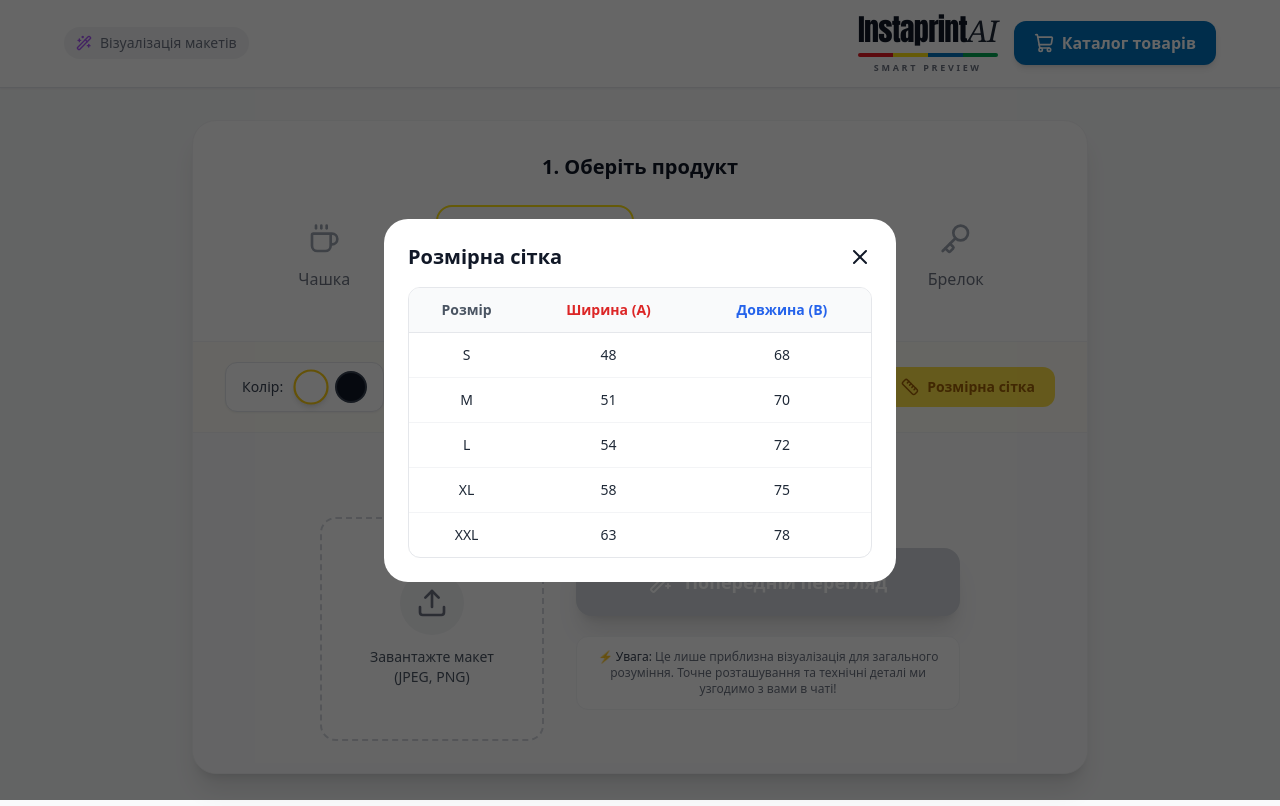
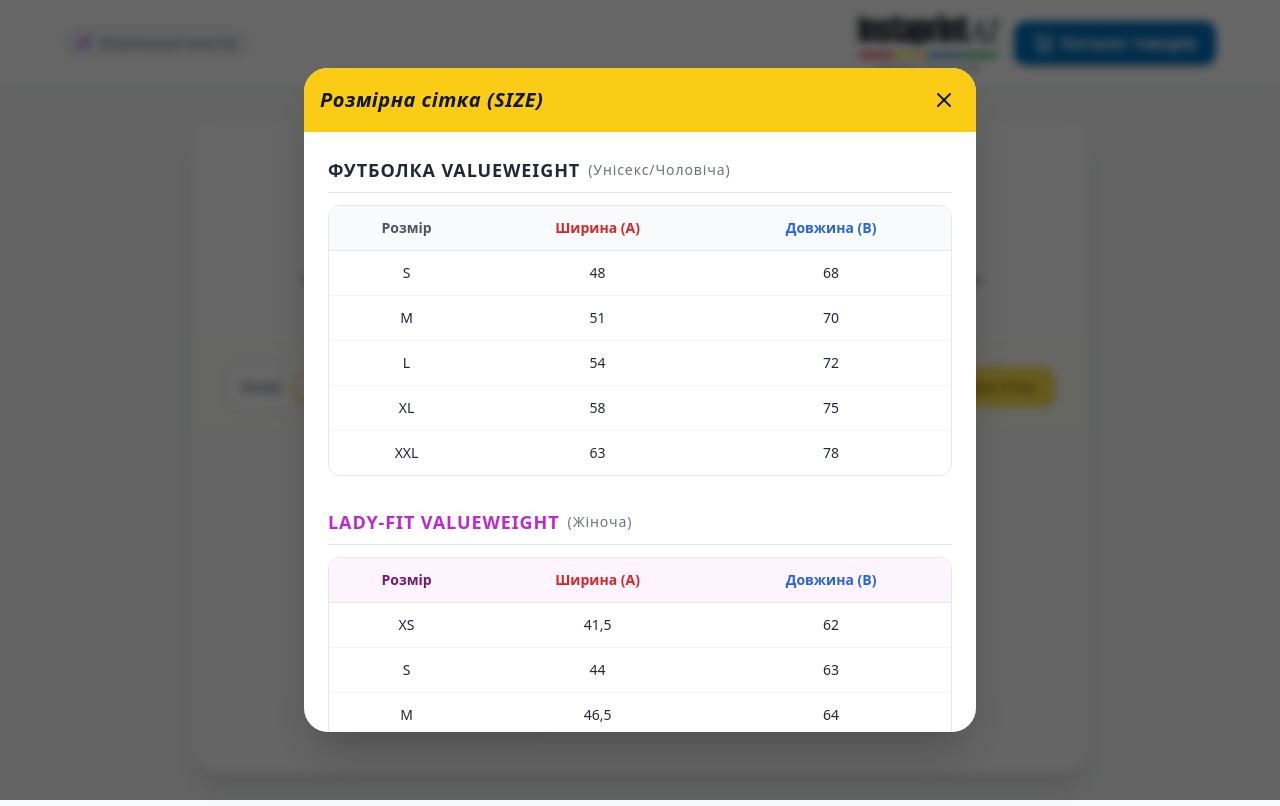
Before and after one commit to instaprintua/instaprint-mini-app, a React (Vite) app: page / in a window 1280 px wide. Both pictures are taken after a click on the button "Розмірна сітка". Built offline with nearby package versions, Linux system fonts and the light colour scheme.

Commit message:
Enhance product mockups and UI elements
Added mockup images for various products and improved styling for buttons and overlays.

```diff
--- a/src/App.jsx
+++ b/src/App.jsx
@@ -14,6 +14,15 @@ const PRODUCTS = {
   tshirt: { id: 'tshirt', name: 'Футболка', icon: Shirt, themeColor: BRAND.yellow },
   pillow: { id: 'pillow', name: 'Подушка', icon: Square, themeColor: BRAND.blue },
   keychain: { id: 'keychain', name: 'Брелок', icon: Key, themeColor: BRAND.green }
+};
+
+// Професійні фони-мокапи (можете потім замінити на свої посилання)
+const MOCKUPS = {
+  white_tshirt: "https://images.unsplash.com/photo-1581655353564-df123a1eb820?q=80&w=800&auto=format&fit=crop",
+  black_tshirt: "https://images.unsplash.com/photo-1583743814966-8936f5b7be1a?q=80&w=800&auto=format&fit=crop",
+  mug: "https://images.unsplash.com/photo-1514228742587-6b1558fcca3d?q=80&w=800&auto=format&fit=crop",
+  pillow: "https://images.unsplash.com/photo-1584100936595-c0654b55a2e2?q=80&w=800&auto=format&fit=crop",
+  keychain: "https://images.unsplash.com/photo-1606836650800-4b24e6ff0571?q=80&w=800&auto=format&fit=crop"
 };
 
 export default function App() {
@@ -61,7 +70,7 @@ export default function App() {
     if (!uploadedImage) return;
     setIsGenerating(true);
 
-    // Імітація роботи алгоритму для wow-ефекту перед клієнтом
+    // Імітація обробки для збереження WOW-ефекту
     setTimeout(() => {
       setGeneratedResult(true);
       setIsGenerating(false);
@@ -100,34 +109,30 @@ export default function App() {
     </div>
   );
 
-  // Динамічний рендер макету за допомогою CSS
+  // Головна функція накладання принта
   const renderMockup = () => {
-    let containerStyle = "relative w-full max-w-md mx-auto aspect-square rounded-2xl overflow-hidden flex flex-col items-center justify-center shadow-inner border-2 border-gray-100 ";
-    let imageStyle = "relative z-10 object-contain drop-shadow-md transition-all ";
+    let bgImage = MOCKUPS.white_tshirt;
+    let overlayClass = "absolute z-10 object-contain transition-all duration-500 ";
 
     if (activeProduct === 'tshirt') {
-      containerStyle += tshirtColor === 'white' ? "bg-[#f5f5f5]" : "bg-[#1a1a1a]";
-      imageStyle += "w-2/5 -mt-12 mix-blend-multiply";
-      if (tshirtColor === 'black') imageStyle = imageStyle.replace('mix-blend-multiply', 'opacity-90');
+      bgImage = tshirtColor === 'white' ? MOCKUPS.white_tshirt : MOCKUPS.black_tshirt;
+      // mix-blend-multiply створює ілюзію тіней на тканині для світлих речей
+      overlayClass += tshirtColor === 'white' ? "w-[30%] -mt-12 mix-blend-multiply" : "w-[30%] -mt-12 opacity-90";
     } else if (activeProduct === 'mug') {
-      containerStyle += "bg-gradient-to-b from-gray-50 to-gray-200";
-      imageStyle += "w-1/2 h-1/2 object-cover rounded-xl shadow-sm";
+      bgImage = MOCKUPS.mug;
+      overlayClass += "w-[28%] mt-4 -ml-2 mix-blend-multiply";
     } else if (activeProduct === 'pillow') {
-      containerStyle += "bg-white p-12";
-      imageStyle += "w-full h-full object-cover rounded-md shadow-inner";
+      bgImage = MOCKUPS.pillow;
+      overlayClass += "w-[45%] mt-6 mix-blend-multiply";
     } else if (activeProduct === 'keychain') {
-      containerStyle += "bg-amber-50";
-      imageStyle += "w-1/3 h-1/3 object-cover rounded-full shadow-lg border-4 border-gray-300";
+      bgImage = MOCKUPS.keychain;
+      overlayClass += "w-[25%] rounded-full opacity-90";
     }
 
     return (
-      <div className={containerStyle}>
-        {/* Імітація об'єму (блік) */}
-        <div className="absolute inset-0 bg-gradient-to-tr from-black/5 to-white/30 pointer-events-none z-20"></div>
-        {activeProduct === 'tshirt' && (
-          <div className="absolute top-4 text-xs font-bold text-gray-400 opacity-50 z-0 border-b-2 px-8 pb-1">Комір</div>
-        )}
-        <img src={uploadedImage} alt="Print Preview" className={imageStyle} />
+      <div className="relative w-full max-w-md mx-auto aspect-square rounded-2xl overflow-hidden flex flex-col items-center justify-center shadow-lg border border-gray-100 bg-white">
+        <img src={bgImage} alt="Mockup Background" className="absolute inset-0 w-full h-full object-cover z-0" />
+        <img src={uploadedImage} alt="Print Preview" className={overlayClass} />
       </div>
     );
   };
@@ -191,7 +196,7 @@ export default function App() {
                     </select>
                   </div>
                 </div>
-                <button onClick={() => setIsSizeModalOpen(true)} className="flex items-center gap-2 text-yellow-700 font-semibold text-sm bg-yellow-300 px-5 py-2.5 rounded-xl">
+                <button onClick={() => setIsSizeModalOpen(true)} className="flex items-center gap-2 text-yellow-700 font-semibold text-sm bg-yellow-300 px-5 py-2.5 rounded-xl hover:bg-yellow-400">
                   <Ruler size={18} /> Розмірна сітка
                 </button>
               </div>
@@ -200,7 +205,7 @@ export default function App() {
             <div className="p-6 sm:p-8 flex flex-col items-center bg-gray-50/50">
               <h2 className="text-xl font-bold mb-6 text-center">2. Завантажте принт та генеруйте</h2>
               <div className="flex flex-col sm:flex-row gap-8 w-full items-center justify-center">
-                <div onClick={() => fileInputRef.current?.click()} className={`w-56 h-56 rounded-2xl border-2 border-dashed flex flex-col items-center justify-center cursor-pointer transition-all overflow-hidden relative group ${uploadedImage ? 'border-transparent shadow-xl bg-white' : 'border-gray-300 bg-white'}`} style={{ borderColor: uploadedImage ? product.themeColor : undefined }}>
+                <div onClick={() => fileInputRef.current?.click()} className={`w-56 h-56 rounded-2xl border-2 border-dashed flex flex-col items-center justify-center cursor-pointer transition-all overflow-hidden relative group ${uploadedImage ? 'border-transparent shadow-xl bg-white' : 'border-gray-300 bg-white hover:border-gray-400'}`} style={{ borderColor: uploadedImage ? product.themeColor : undefined }}>
                   {uploadedImage ? (
                     <>
                       <img src={uploadedImage} alt="Uploaded" className="w-full h-full object-contain p-3" />
@@ -208,18 +213,18 @@ export default function App() {
                     </>
                   ) : (
                     <>
-                      <div className="w-16 h-16 rounded-full bg-gray-100 flex items-center justify-center mb-3"><Upload size={32} className="text-gray-500" /></div>
+                      <div className="w-16 h-16 rounded-full bg-gray-100 flex items-center justify-center mb-3 group-hover:scale-110 transition-transform"><Upload size={32} className="text-gray-500" /></div>
                       <span className="text-sm font-medium text-gray-600 text-center px-4">Завантажте макет<br/>(JPEG, PNG)</span>
                     </>
                   )}
                   <input type="file" ref={fileInputRef} onChange={handleFileUpload} accept="image/*" className="hidden" />
                 </div>
                 <div className="flex-1 w-full sm:w-auto flex flex-col justify-center gap-3 max-w-sm">
-                  <button onClick={generateVisualization} disabled={!uploadedImage} className={`w-full px-8 py-5 rounded-2xl font-bold text-lg text-white shadow-xl flex items-center justify-center gap-3 transition-all ${!uploadedImage ? 'bg-gray-300 cursor-not-allowed' : 'hover:scale-105'}`} style={{ backgroundColor: uploadedImage ? product.themeColor : undefined }}>
+                  <button onClick={generateVisualization} disabled={!uploadedImage} className={`w-full px-8 py-5 rounded-2xl font-bold text-lg text-white shadow-xl flex items-center justify-center gap-3 transition-all ${!uploadedImage ? 'bg-gray-300 cursor-not-allowed' : 'hover:scale-105 active:scale-95'}`} style={{ backgroundColor: uploadedImage ? product.themeColor : undefined }}>
                     <Wand2 size={24} /> Попередній перегляд
                   </button>
                   <p className="text-xs text-gray-500 text-center mt-2 bg-white p-3 rounded-xl border border-gray-100">
-                    <span className="font-medium text-gray-700">⚡ Увага:</span> Це лише приблизна візуалізація для загального розуміння. Точне розташування та технічні деталі ми узгодимо з вами в чаті!
+                    <span className="font-medium text-gray-700">⚡ Увага:</span> Це лише наближена візуалізація для загального розуміння. Точне розташування та технічні деталі ми узгодимо з вами в чаті!
                   </p>
                 </div>
               </div>
@@ -245,7 +250,7 @@ export default function App() {
                 <h2 className="text-3xl font-black text-gray-900 tracking-tight">Ваш результат</h2>
                 <p className="text-gray-500">Приблизний вигляд готової продукції</p>
               </div>
-              <button onClick={() => setGeneratedResult(false)} className="text-sm font-medium text-gray-500 flex items-center gap-2 bg-white px-5 py-2.5 rounded-full border">
+              <button onClick={() => setGeneratedResult(false)} className="text-sm font-medium text-gray-500 flex items-center gap-2 bg-white px-5 py-2.5 rounded-full border hover:bg-gray-50">
                 <RefreshCw size={16} /> Почати заново
               </button>
             </div>
@@ -266,13 +271,22 @@ export default function App() {
 
       {/* Модальне вікно розмірної сітки */}
       {isSizeModalOpen && (
-        <div className="fixed inset-0 z-50 flex items-center justify-center p-4 bg-black/60" onClick={() => setIsSizeModalOpen(false)}>
-          <div className="bg-white rounded-3xl w-full max-w-lg p-6" onClick={e => e.stopPropagation()}>
-            <div className="flex justify-between items-center mb-4">
-              <h3 className="text-xl font-bold">Розмірна сітка</h3>
-              <button onClick={() => setIsSizeModalOpen(false)}><X size={24} /></button>
+        <div className="fixed inset-0 z-50 flex items-center justify-center p-4 bg-black/60 backdrop-blur-sm" onClick={() => setIsSizeModalOpen(false)}>
+          <div className="bg-white rounded-3xl w-full max-w-2xl overflow-hidden shadow-2xl" onClick={e => e.stopPropagation()}>
+            <div className="bg-yellow-400 p-4 flex justify-between items-center text-gray-900">
+              <h3 className="text-xl font-black italic tracking-wide">Розмірна сітка (SIZE)</h3>
+              <button onClick={() => setIsSizeModalOpen(false)} className="p-1 hover:bg-yellow-500 rounded-full transition-colors">
+                <X size={24} />
+              </button>
             </div>
-            <div className="overflow-x-auto rounded-xl border border-gray-200">
+
+            <div className="p-6 overflow-y-auto max-h-[75vh]">
+              {/* Чоловіча / Унісекс */}
+              <div className="mb-8">
+                <h4 className="font-bold text-lg mb-3 flex items-center gap-2 uppercase tracking-wider text-gray-800 border-b pb-2">
+                  Футболка Valueweight <span className="text-sm font-normal text-gray-500 normal-case">(Унісекс/Чоловіча)</span>
+                </h4>
+                <div className="overflow-x-auto rounded-xl border border-gray-200">
                   <table className="w-full text-center text-sm">
                     <thead className="bg-gray-50 text-gray-600 font-medium">
                       <tr>
@@ -289,6 +303,60 @@ export default function App() {
                       <tr><td className="p-3">XXL</td><td className="p-3">63</td><td className="p-3">78</td></tr>
                     </tbody>
                   </table>
+                </div>
+              </div>
+
+              {/* Жіноча */}
+              <div className="mb-8">
+                <h4 className="font-bold text-lg mb-3 flex items-center gap-2 uppercase tracking-wider text-fuchsia-600 border-b pb-2">
+                  Lady-Fit Valueweight <span className="text-sm font-normal text-gray-500 normal-case">(Жіноча)</span>
+                </h4>
+                <div className="overflow-x-auto rounded-xl border border-gray-200">
+                  <table className="w-full text-center text-sm">
+                    <thead className="bg-fuchsia-50 text-fuchsia-900 font-medium">
+                      <tr>
+                        <th className="p-3 border-b">Розмір</th>
+                        <th className="p-3 border-b text-red-600">Ширина (А)</th>
+                        <th className="p-3 border-b text-blue-600">Довжина (В)</th>
+                      </tr>
+                    </thead>
+                    <tbody className="divide-y divide-gray-100 font-medium text-gray-800">
+                      <tr><td className="p-3">XS</td><td className="p-3">41,5</td><td className="p-3">62</td></tr>
+                      <tr><td className="p-3">S</td><td className="p-3">44</td><td className="p-3">63</td></tr>
+                      <tr><td className="p-3">M</td><td className="p-3">46,5</td><td className="p-3">64</td></tr>
+                      <tr><td className="p-3">L</td><td className="p-3">49</td><td className="p-3">65</td></tr>
+                      <tr><td className="p-3">XL</td><td className="p-3">51,5</td><td className="p-3">66</td></tr>
+                      <tr><td className="p-3">XXL</td><td className="p-3">54</td><td className="p-3">67</td></tr>
+                    </tbody>
+                  </table>
+                </div>
+              </div>
+
+              {/* Дитяча */}
+              <div>
+                <h4 className="font-bold text-lg mb-3 flex items-center gap-2 uppercase tracking-wider text-green-700 border-b pb-2">
+                  Дитяча Valueweight
+                </h4>
+                <div className="overflow-x-auto rounded-xl border border-gray-200">
+                  <table className="w-full text-center text-sm">
+                    <thead className="bg-green-50 text-green-900 font-medium">
+                      <tr>
+                        <th className="p-3 border-b">Років / Зріст</th>
+                        <th className="p-3 border-b text-red-600">Ширина (А)</th>
+                        <th className="p-3 border-b text-blue-600">Довжина (В)</th>
+                      </tr>
+                    </thead>
+                    <tbody className="divide-y divide-gray-100 font-medium text-gray-800">
+                      <tr><td className="p-3">3-4 / 104</td><td className="p-3">38</td><td className="p-3">45</td></tr>
+                      <tr><td className="p-3">5-6 / 116</td><td className="p-3">40,5</td><td className="p-3">50</td></tr>
+                      <tr><td className="p-3">7-8 / 128</td><td className="p-3">43</td><td className="p-3">55</td></tr>
+                      <tr><td className="p-3">9-11 / 140</td><td className="p-3">46</td><td className="p-3">60</td></tr>
+                      <tr><td className="p-3">12-13 / 152</td><td className="p-3">48,5</td><td className="p-3">65</td></tr>
+                      <tr><td className="p-3">14-15 / 164</td><td className="p-3">53,5</td><td className="p-3">72</td></tr>
+                    </tbody>
+                  </table>
+                </div>
+              </div>
             </div>
           </div>
         </div>
```
